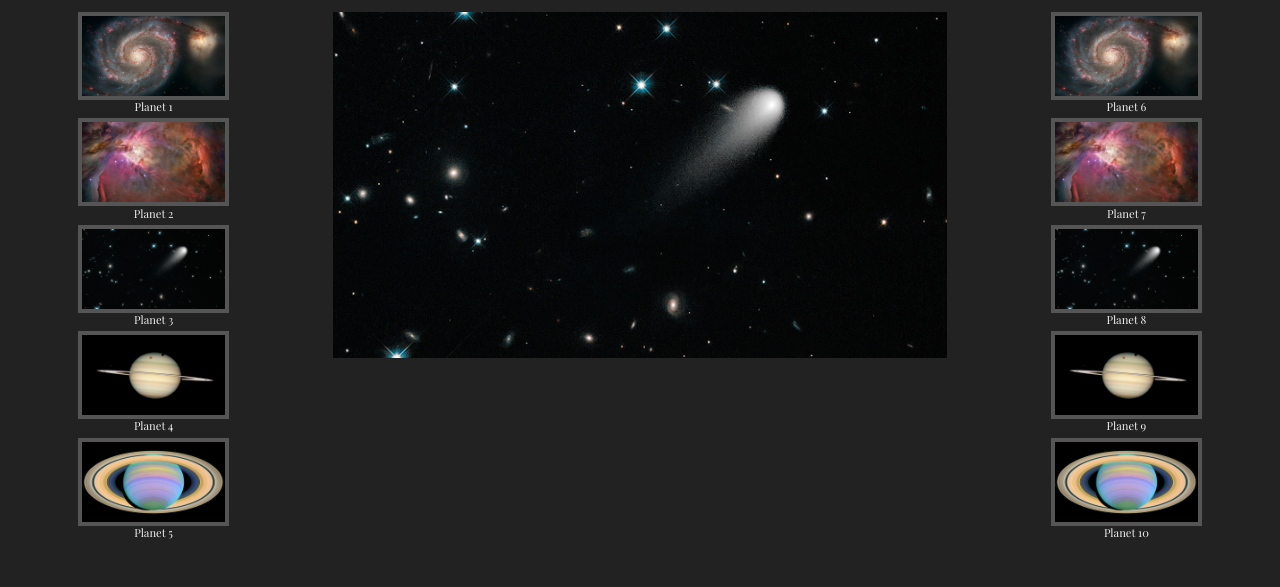
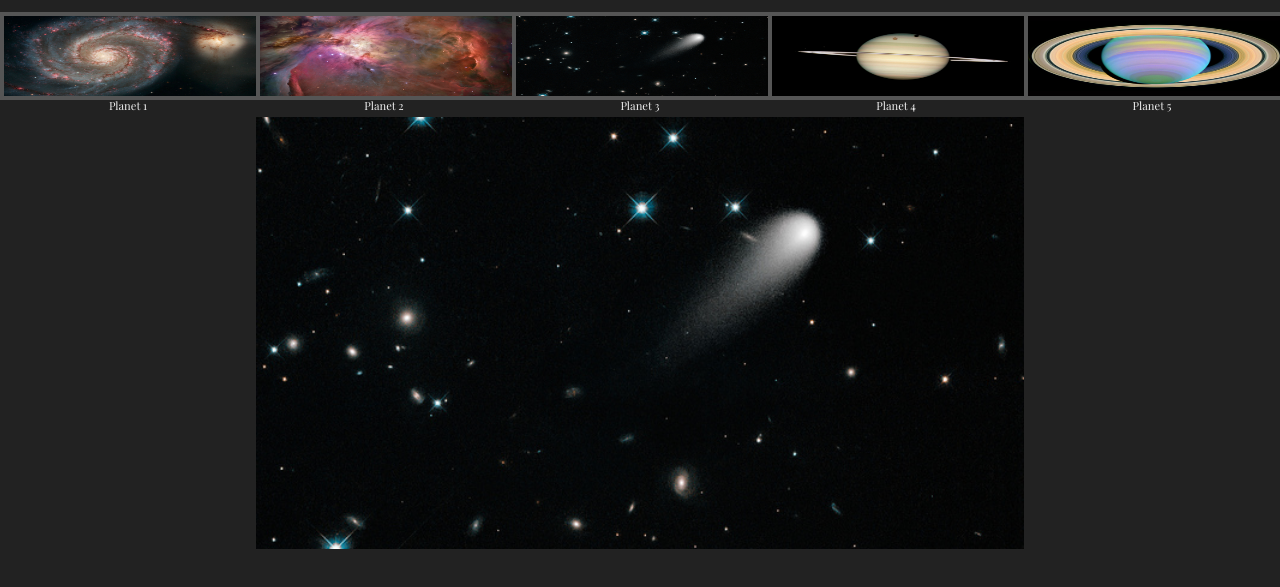
Before and after one commit to sltiedeman/image-gallery---day-one, a plain HTML site: page index.html in a window 1280 px wide. Shown: the part 63-650 px from the top of the page. Drawn offline with nearby package versions, Linux system fonts and the light colour scheme.

Commit message:
5 Images on top with captions below
Thumbnails are on top of the page with the preview image below.

```diff
--- a/css/stylesheet.css
+++ b/css/stylesheet.css
@@ -12,13 +12,17 @@ h1 {
 	margin-bottom: 20px;
 }
 
+
 .thumbnails {
-	width:20%;
-	float:left;
-	margin-right:2%;
-	margin-left:2%;
+	width: 100%;
+	font-size: .7em;
+}
+
+.thumbnail_wrapper {
+	float: left;
 	text-align:center;
-	font-size: .7em;
+	margin: auto;
+	width: 20%;
 }
 
 .thumbnails p {
@@ -27,8 +31,10 @@ h1 {
 
 .thumbnails img{
 	height: 80px;
+	width: 100%;
 	border: 4px solid #555;
 	max-width:100%;
+	float: left;
 }
 
 .thumbnails img:hover{
@@ -36,37 +42,15 @@ h1 {
 
 }
 
+
+
+
 .preview {
-	float: left;
-	width: 48%;
-	margin: 0 2%;
+	width: 60%;
+	margin: auto;
 }
 
 .preview img {
 	width: 100%;
 	max-width: 100%;
 }
-
-.thumbnails_2 {
-	float:right;
-	width:20%;
-	margin-right:2%;
-	margin-left:2%;
-	text-align:center;
-	font-size: .7em;
-}
-
-.thumbnails_2 p {
-	padding-bottom: 6px;
-}
-
-
-.thumbnails_2 img{
-	height: 80px;
-	border: 4px solid #555;
-	max-width: 100%;
-}
-
-.thumbnails_2 img:hover{
-	border: 4px solid #00ccff;
-}
--- a/index.html
+++ b/index.html
@@ -15,35 +15,32 @@
 		<h1>Unit 1 - Day 1 - Gallery</h1>
 		<!-- Wrapper for the thumbnails -->
 		<div class="thumbnails">
+			<div class="thumbnail_wrapper">
 				<img onmouseover="preview.src=img1.src" name="img1" src="img/image1.jpg"alt="">
 				<p>Planet 1</p>
+			</div>
+			<div class="thumbnail_wrapper">
 				<img onmouseover="preview.src=img2.src" name="img2" src="img/image2.jpg"alt="">
 				<p>Planet 2</p>
+			</div>
+			<div class="thumbnail_wrapper">
 				<img onmouseover="preview.src=img3.src" name="img3" src="img/image3.jpg"alt="">
 				<p>Planet 3</p>
+			</div>
+			<div class="thumbnail_wrapper">
 				<img onmouseover="preview.src=img4.src" name="img4" src="img/image4.jpg"alt="">
 				<p>Planet 4</p>
+			</div>
+			<div class="thumbnail_wrapper">
 				<img onmouseover="preview.src=img5.src" name="img5" src="img/image5.jpg"alt="">
 				<p>Planet 5</p>
+			</div>
 		</div>
 
 		<div class="preview">
 			<img name="preview" src="img/image3.jpg" alt="">
 		</div>
 
-		<div class="thumbnails_2">
-			<img onmouseover="preview.src=img6.src" name="img6" src="img/image1.jpg"alt="">
-			<p>Planet 6</p>
-			<img onmouseover="preview.src=img7.src" name="img7" src="img/image2.jpg"alt="">
-			<p>Planet 7</p>
-			<img onmouseover="preview.src=img8.src" name="img8" src="img/image3.jpg"alt="">
-			<p>Planet 8</p>
-			<img onmouseover="preview.src=img9.src" name="img9" src="img/image4.jpg"alt="">
-			<p>Planet 9</p>
-			<img onmouseover="preview.src=img10.src" name="img10" src="img/image5.jpg"alt="">
-			<p>Planet 10</p>
-		</div>
-
 
 	</div>
 </body>
```
Lines whose indentation alone changed are shown as unchanged.
